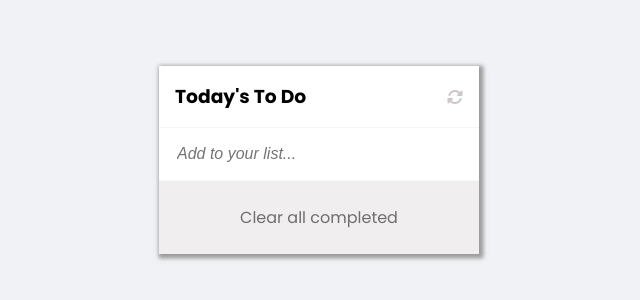
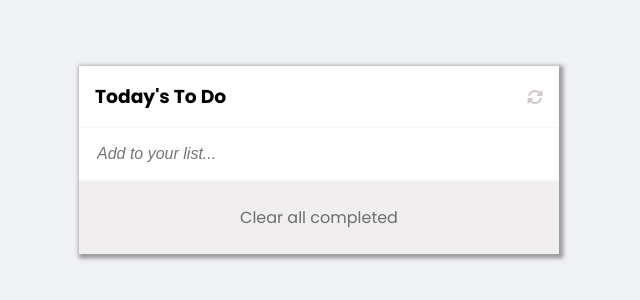
Before and after one commit to odaialazzeh/To-Do-list, a website built with webpack: page src/index.html in a window 1280 px wide. Shown: the part 174-474 px from the top of the page, without its empty margins (321-961 px from the left). Built offline with nearby package versions, Linux system fonts and the light colour scheme.

Commit message:
Update style.css

```diff
--- a/src/style.css
+++ b/src/style.css
@@ -10,7 +10,7 @@ main {
   margin: 15em auto;
   background-color: white;
   height: 100%;
-  width: 20em;
+  width: 30em;
   box-shadow: 2px 2px 4px 2px #80808080;
 }
 
```
